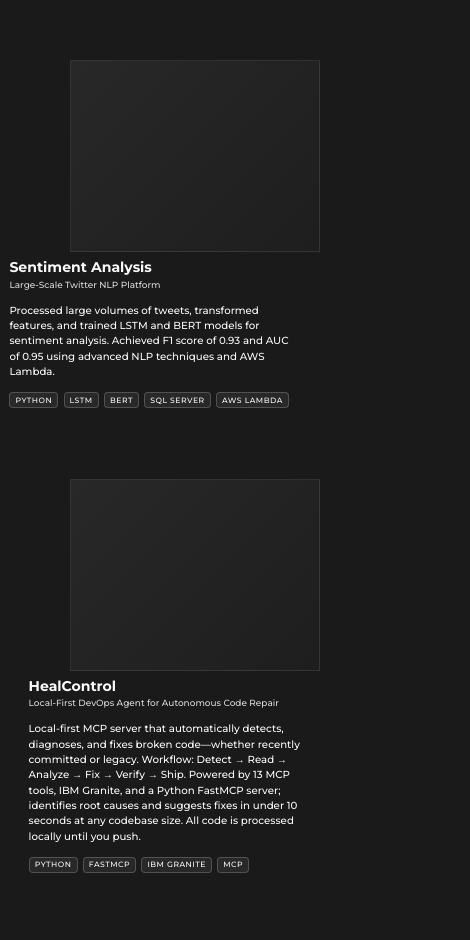
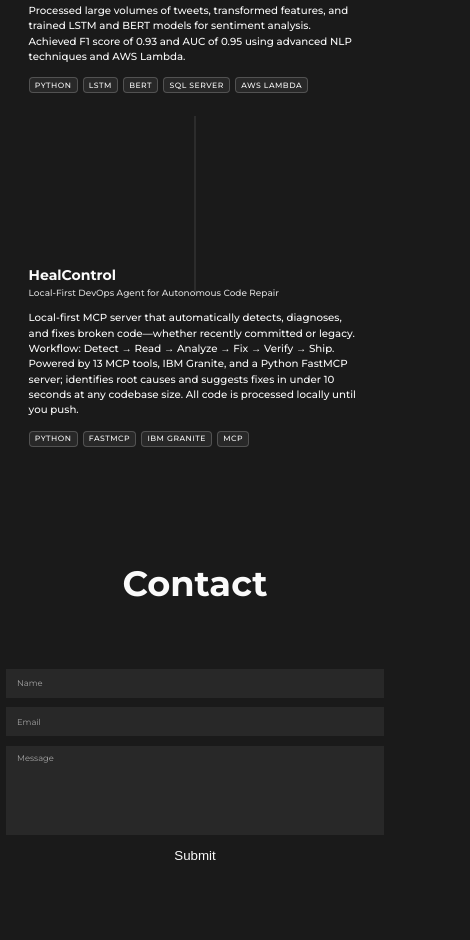
Before and after one commit to saachisphinx/portfolio.github.io, a website built with webpack: page src/template.html in a window 390 px wide. Shown: the part 4846-5786 px from the top of the page, 470 px wide, since content can reach past the window. Built offline with nearby package versions, Linux system fonts and the light colour scheme; files whose address does not match are found by name.

Commit message:
Fix Projects and Contact sections: resize images, remove overlap, improve layout and styling

```diff
--- a/src/sass/_contact.scss
+++ b/src/sass/_contact.scss
@@ -3,166 +3,147 @@
   margin-left: auto;
   margin-right: auto;
   display: flex;
-  width: 500px;
   flex-direction: column;
   align-items: center;
   justify-content: center;
+  width: 100%;
+  padding: 4rem 2rem;
 
   z-index: 10;
 
   margin-bottom: 10rem;
 
   @media (max-width: 700px) {
-    width: 400px;
+    padding: 3rem 2rem;
   }
 
   @media (max-width: 470px) {
-    width: 330px;
+    padding: 2rem 1.5rem;
   }
 
   @media (max-width: 400px) {
-    width: 260px;
+    padding: 2rem 1rem;
   }
 
   &__heading {
-    margin-top: -4rem !important;
-    margin-bottom: 6rem !important;
+    margin-top: 0;
+    margin-bottom: 4rem;
+    font-size: 4.5rem;
+    text-align: center;
+
+    @media (max-width: 900px) {
+      font-size: 4rem;
+      margin-bottom: 3rem;
+    }
+
+    @media (max-width: 700px) {
+      font-size: 3.5rem;
+      margin-bottom: 2.5rem;
+    }
+
     &:before {
-      position: absolute;
-      content: '';
-      border-bottom: 18px solid $color-red;
-      width: 21rem;
-      display: block;
-      margin: 0 auto;
-      position: relative;
-      left: 3.5rem;
-      top: 6.3rem;
-
-      z-index: -1;
-
-      @media (max-width: 770px) {
-        // width: 14rem;
-        border-bottom: 14px solid $color-red;
-      }
+      display: none;
     }
   }
 
   &__text {
     font-size: 1.8rem;
-    margin-bottom: 6rem;
+    margin-bottom: 3rem;
+    text-align: center;
   }
 
   &__form {
     display: flex;
     flex-direction: column;
-    align-items: center;
+    align-items: stretch;
     justify-content: center;
+    width: 100%;
+    max-width: 60rem;
 
     &-name,
     &-email {
-      margin-bottom: 6px;
-      padding: 1rem;
-      height: 4rem;
+      margin-bottom: 1.5rem;
+      padding: 1.2rem;
+      height: auto;
+      min-height: 4.5rem;
+      font-size: 1.6rem;
     }
 
     &-message {
-      height: 12rem;
-      padding: 1rem;
+      height: 14rem;
+      padding: 1.2rem;
+      margin-bottom: 2rem;
+      font-size: 1.6rem;
+    }
+
+    &-submit {
+      align-self: center;
+      position: relative;
+      padding: 1rem 2rem;
+      width: fit-content;
+
+      font-size: 1.6rem;
+      text-transform: uppercase;
+      font-weight: 700;
+      letter-spacing: 2px;
+      color: $color-text;
+      background-color: transparent;
+      border: 2px solid $color-red;
+      cursor: pointer;
+      transition: all 0.3s ease;
+
+      &:hover {
+        background-color: $color-red;
+        color: $color-background;
+      }
+
+      @media (max-width: 560px) {
+        padding: 0.8rem 1.5rem;
+        font-size: 1.4rem;
+      }
     }
 
     &-submit-2 {
       align-self: flex-start;
       margin-top: 0 !important;
     }
-
-    &-submit {
-      align-self: flex-start;
-      position: relative;
-      // margin-top: 1.5rem;
-      padding: 0.6rem 1rem;
-      width: fit-content;
-
-      font-size: 1.6rem;
-      text-transform: uppercase;
-      font-weight: 700;
-      letter-spacing: 3px;
-      // border-bottom: 2px solid $color-red;
-      z-index: 9;
-      cursor: pointer;
-
-      &:hover {
-        color: $color-background;
-        font-weight: 700;
-      }
-
-      &:after {
-        position: absolute;
-        content: '';
-        border-bottom: 2px solid $color-red;
-
-        width: calc(100% + 2rem);
-        // height: 100%;
-        left: -14%;
-        top: 0.5rem;
-        display: block;
-        margin: 0 auto;
-        position: relative;
-
-        transform-origin: bottom;
-        transition: all 0.2s;
-
-        // left: -8rem;
-
-        z-index: -1;
-      }
-
-      &:hover:after {
-        transform: scaleY(17.5);
-
-        @media (max-width: 1500px) {
-          transform: scaleY(16.5);
-        }
-
-        @media (max-width: 1200px) {
-          transform: scaleY(14);
-        }
-
-        @media (max-width: 770px) {
-          transform: scaleY(12.5);
-        }
-      }
-    }
   }
 
   & input,
   & textarea {
-    width: 500px;
+    width: 100%;
+    max-width: 60rem;
     resize: none;
     border: none;
     color: inherit;
     background-color: $color-background-light;
     font-size: 1.6rem;
-    font-family: monserrat, sans-serif;
+    font-family: montserrat, sans-serif;
 
-    border-left: 2px solid transparent;
-
+    border-left: 3px solid transparent;
     border-radius: 0;
+    transition: border-left-color 0.2s;
 
     @media (max-width: 700px) {
-      width: 400px;
+      max-width: 100%;
+      font-size: 1.5rem;
     }
 
     @media (max-width: 470px) {
-      width: 330px;
+      max-width: 100%;
+      font-size: 1.4rem;
     }
 
     @media (max-width: 400px) {
-      width: 260px;
+      max-width: 100%;
+      font-size: 1.3rem;
     }
 
     &:focus {
       outline: none;
+      border-left-color: $color-red;
     }
+
     &::placeholder {
       /* Chrome, Firefox, Opera, Safari 10.1+ */
       color: rgba($color-text, 0.6);
--- a/src/sass/_projects.scss
+++ b/src/sass/_projects.scss
@@ -38,12 +38,15 @@
 .project {
   position: relative;
   display: flex;
+  gap: 4rem;
   margin-bottom: 14rem;
-  justify-content: flex-start;
+  justify-content: center;
+  align-items: flex-start;
 
   @media (max-width: 900px) {
     flex-direction: column;
     align-items: center;
+    gap: 2rem;
     margin-left: 0;
     margin-right: 0;
   }
@@ -57,44 +60,63 @@
   }
 
   &__image {
+    flex-shrink: 0;
+
     &-container {
       position: relative;
-      height: 70rem;
-      width: 100rem;
+      max-width: 40rem;
+      max-height: 25rem;
+      height: 25rem;
+      width: 40rem;
 
       // border: 1px solid red;
       background-color: $color-blue-dark;
       transition: all 0.2s;
       cursor: pointer;
+      display: flex;
+      align-items: center;
+      justify-content: center;
 
       @media (max-width: 1100px) {
-        height: 64rem;
-        width: 90rem;
+        max-width: 36rem;
+        max-height: 23rem;
+        height: 23rem;
+        width: 36rem;
       }
 
       @media (max-width: 970px) {
-        height: 58rem;
-        width: 80rem;
+        max-width: 32rem;
+        max-height: 20rem;
+        height: 20rem;
+        width: 32rem;
       }
 
       @media (max-width: 900px) {
-        height: 54rem;
-        width: 75rem;
+        max-width: 35rem;
+        max-height: 22rem;
+        height: 22rem;
+        width: 35rem;
       }
 
       @media (max-width: 700px) {
-        height: 48rem;
-        width: 64rem;
+        max-width: 30rem;
+        max-height: 20rem;
+        height: 20rem;
+        width: 30rem;
       }
 
       @media (max-width: 560px) {
-        height: 40rem;
-        width: 52rem;
+        max-width: 100%;
+        max-height: 18rem;
+        height: 18rem;
+        width: 100%;
       }
 
       @media (max-width: 440px) {
-        height: 30rem;
-        width: 39rem;
+        max-width: 100%;
+        max-height: 15rem;
+        height: 15rem;
+        width: 100%;
       }
 
       &:hover {
@@ -103,30 +125,35 @@
     }
 
     &-image {
-      width: 85%;
+      width: 100%;
+      height: 100%;
       position: relative;
+      display: flex;
+      align-items: center;
+      justify-content: center;
 
       & img {
         width: 100%;
+        height: 100%;
+        object-fit: contain;
       }
     }
   }
 
   &__info {
     position: relative;
-    top: 8rem;
+    height: fit-content;
+    padding: 0;
+    flex-grow: 1;
+    max-width: 55rem;
 
-    height: fit-content;
-    padding: 1rem;
-
-    z-index: 9999999;
+    z-index: 10;
 
     @media (max-width: 1000px) {
-      width: fit-content;
+      width: 100%;
     }
 
     @media (max-width: 900px) {
-      top: 2rem;
       left: 0;
       right: auto;
       margin-left: 0;
@@ -135,19 +162,19 @@
     }
 
     @media (max-width: 700px) {
-      background-color: rgba($color-background, 0.5);
+      background-color: transparent;
     }
 
     @media (max-width: 560px) {
-      top: 2rem;
+      max-width: 100%;
     }
 
     @media (max-width: 440px) {
-      top: 1rem;
+      max-width: 100%;
     }
 
     @media (max-width: 400px) {
-      top: 0;
+      max-width: 100%;
     }
   }
 
@@ -368,88 +395,18 @@
   }
 
   &-left {
-    align-self: flex-start;
-    margin-left: 22rem;
-
-    @media (max-width: 1700px) {
-      margin-left: 11rem;
-    }
-
-    @media (max-width: 1500px) {
-      margin-left: 0;
-    }
+    flex-direction: row;
 
     @media (max-width: 900px) {
-      align-self: center;
-      margin-left: 0;
-    }
-
-    & .project__info {
-      left: -8rem;
-      margin-right: -2rem;
-
-      @media (max-width: 900px) {
-        left: 0;
-        margin-right: 0;
-      }
-
-      @media (max-width: 800px) {
-        margin-right: -4rem;
-      }
-
-      @media (max-width: 770px) {
-        margin-right: -4rem;
-      }
-
-      @media (max-width: 600px) {
-        margin-right: -6rem;
-      }
-
-      @media (max-width: 440px) {
-        left: -10rem;
-        margin-right: -7rem;
-      }
+      flex-direction: column;
     }
   }
 
   &-right {
-    align-self: flex-end;
-    margin-right: 22rem;
-
-    @media (max-width: 1700px) {
-      margin-right: 11rem;
-    }
-
-    @media (max-width: 1500px) {
-      margin-right: 0;
-    }
+    flex-direction: row-reverse;
 
     @media (max-width: 900px) {
-      align-self: center;
-      margin-right: 0;
-    }
-
-    & .project__info {
-      right: -8rem;
-      margin-left: -2rem;
-
-      @media (max-width: 900px) {
-        right: auto;
-        margin-left: 0;
-      }
-
-      @media (max-width: 770px) {
-        margin-left: -4rem;
-      }
-
-      @media (max-width: 600px) {
-        margin-left: -6rem;
-      }
-
-      @media (max-width: 440px) {
-        right: -10rem;
-        margin-left: -7rem;
-      }
+      flex-direction: column;
     }
   }
 }
```
